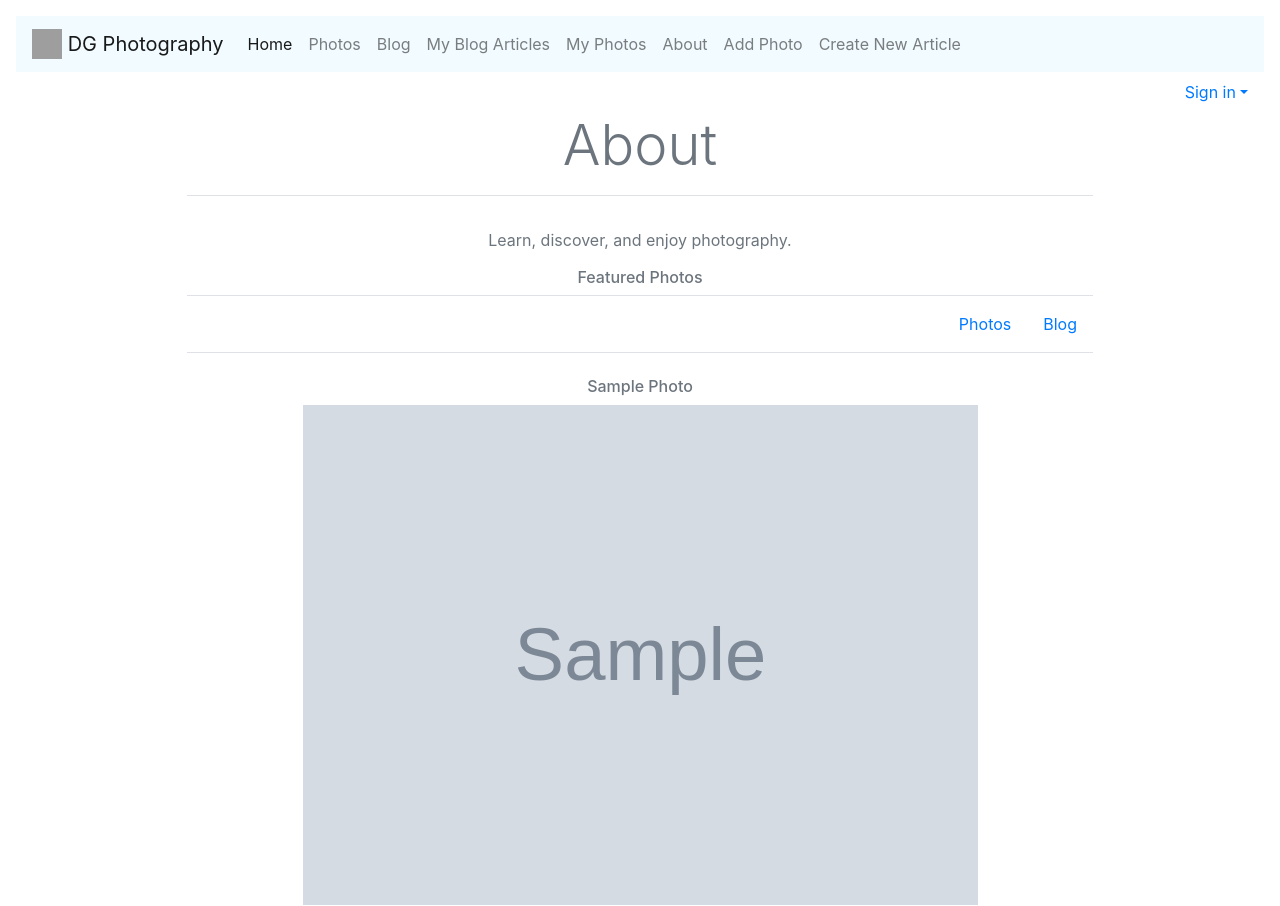
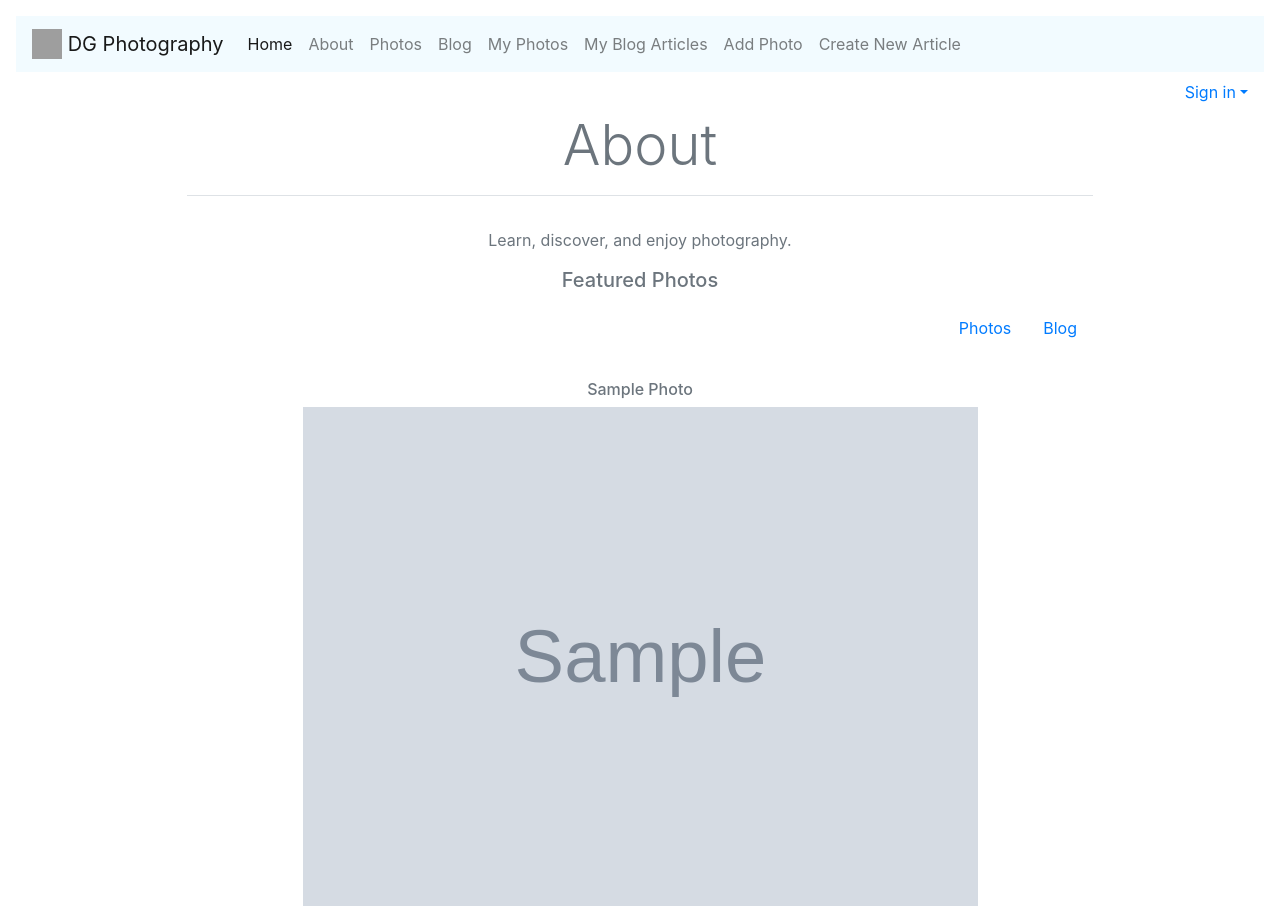
Before and after one commit to dannynow6/dg-photo-v2, a Django app: template dg_photography/templates/dg_photography/about.html in a window 1280 px wide. Shown: the top 906 px of the page. Run offline with Django 3.2, Linux system fonts and the light colour scheme; the template is opened without the code that fills it: most values are stand-ins (such as "Sample title", 1, 10 or a date in 2020); grey boxes marked "Sample" are stand-in pictures; some libraries are stand-ins or nearby versions; grey boxes are pictures that could not be loaded.

Commit message:
edited design and fixed nav

```diff
--- a/dg_photography/templates/dg_photography/about.html
+++ b/dg_photography/templates/dg_photography/about.html
@@ -8,8 +8,8 @@
     </p>
 </div>
 <div class="container w-75">
-    <article class="border-bottom border-muted pb-2">
-        <h6 class="text-muted text-center border-bottom border-muted pb-2">Featured Photos</h6>
+    <article class="pb-2">
+        <h6 class="h5 text-muted text-center pb-2">Featured Photos</h6>
         <ul class="nav justify-content-end">
             <li class="nav-item">
                 <a class="nav-link text-right" href="{% url 'dg_photography:photos' %}">Photos</a>
--- a/dg_photography/templates/dg_photography/base.html
+++ b/dg_photography/templates/dg_photography/base.html
@@ -26,19 +26,19 @@
             <a class="nav-link" href="{% url 'dg_photography:index' %}">Home <span class="sr-only">(current)</span></a>
           </li>
           <li class="nav-item">
+            <a class="nav-link" href="{% url 'dg_photography:about' %}">About</a>
+          </li>
+          <li class="nav-item">
             <a class="nav-link" href="{% url 'dg_photography:photos' %}">Photos</a>
           </li>
           <li class="nav-item">
             <a class="nav-link" href="{% url 'photo_blog:photo_blog' %}">Blog</a>
           </li>
           <li class="nav-item">
-            <a class="nav-link" href="{% url 'photo_blog:my_articles' %}">My Blog Articles</a>
-          </li>
-          <li class="nav-item">
             <a class="nav-link" href="{% url 'dg_photography:my_photos' %}">My Photos</a>
           </li>
           <li class="nav-item">
-            <a class="nav-link" href="{% url 'dg_photography:about' %}">About</a>
+            <a class="nav-link" href="{% url 'photo_blog:my_articles' %}">My Blog Articles</a>
           </li>
           <li class="nav-item">
             <a class="nav-link" href="{% url 'dg_photography:new_photo' %}">Add Photo</a>
--- a/dg_photography/templates/dg_photography/index.html
+++ b/dg_photography/templates/dg_photography/index.html
@@ -61,8 +61,8 @@
 </div>
 <br />
 <div class="container w-80">
-  <article class="border-bottom border-muted pb-2">
-    <h6 class="text-muted text-center border-bottom border-muted pb-2">Featured Article</h6>
+  <article class="pb-2">
+    <h6 class="text-muted text-center pb-2 h5">Featured Article</h6>
     <ul class="nav justify-content-end">
       <li class="nav-item">
         <a class="nav-link text-right" href="{% url 'photo_blog:photo_blog' %}">Blog</a>
--- a/dg_photography/templates/dg_photography/my_photos.html
+++ b/dg_photography/templates/dg_photography/my_photos.html
@@ -1,7 +1,7 @@
 {% extends "dg_photography/base.html" %} {% load static %} {% load bootstrap4 %} {% load humanize %}
 {% block content %}
 <div class="container">
-    <h2 class="text-secondary text-center text-capitalize display-4 pb-3 border-muted border-bottom">{{ user.username }}'s Photos</h2>
+    <h2 class="text-secondary text-center text-capitalize display-4 pb-3">{{ user.username }}'s Photos</h2>
     <br />
     <div>
         <a class="nav-link text-right" href="{% url 'dg_photography:photos' %}">Photos</a>
--- a/dg_photography/templates/dg_photography/photo.html
+++ b/dg_photography/templates/dg_photography/photo.html
@@ -1,7 +1,7 @@
 {% extends "dg_photography/base.html" %} {% load static %} {% load bootstrap4 %} {% load humanize %}
 {% block content %}
 <div class="container">
-    <h4 class="text-center text-secondary text-capitalize display-4 border-bottom border-muted pb-2">{{ photo.title }}</h4>
+    <h4 class="text-center text-secondary text-capitalize display-4 pb-2">{{ photo.title }}</h4>
     <br />
     <article>
         <a class="nav-link text-right" href="{% url 'dg_photography:photos' %}">Photos</a>
--- a/photo_blog/templates/photo_blog/article.html
+++ b/photo_blog/templates/photo_blog/article.html
@@ -1,7 +1,7 @@
 {% extends "dg_photography/base.html" %} {% load static %} {% load bootstrap4 %}
 {% block content %}
 <div class="container w-75">
-    <article class="border-bottom border-secondary">
+    <article>
         <h3 class="text-center text-capitalize text-secondary display-4">{{ article.title }}</h3>
         <br />
         <header>
--- a/photo_blog/templates/photo_blog/my_articles.html
+++ b/photo_blog/templates/photo_blog/my_articles.html
@@ -1,7 +1,7 @@
 {% extends 'dg_photography/base.html' %} {% load static %} {% load bootstrap4 %} {% load humanize %}
 {% block content %}
     <div class="container">
-        <h2 class="text-center text-secondary text-capitalize display-4 pb-3 border-bottom border-secondary">{{ user.username }}'s Articles</h2>
+        <h2 class="text-center text-secondary text-capitalize display-4 pb-3">{{ user.username }}'s Articles</h2>
         <br />
         <div>
             <a class="nav-link text-right" href="{% url 'photo_blog:photo_blog' %}">Blog</a>
--- a/photo_blog/templates/photo_blog/photo_blog.html
+++ b/photo_blog/templates/photo_blog/photo_blog.html
@@ -1,7 +1,7 @@
 {% extends 'dg_photography/base.html' %} {% load static %} {% load bootstrap4 %} {% load humanize %}
 {% block content %}
     <div class="container">
-        <h2 class="text-center text-secondary display-4 pb-3 border-bottom border-secondary">Articles</h2>
+        <h2 class="text-center text-secondary display-4 pb-3 border-bottom border-muted">Articles</h2>
         <br />
         <p class="text-center text-secondary">
             Discover, learn, and stay informed.
```
